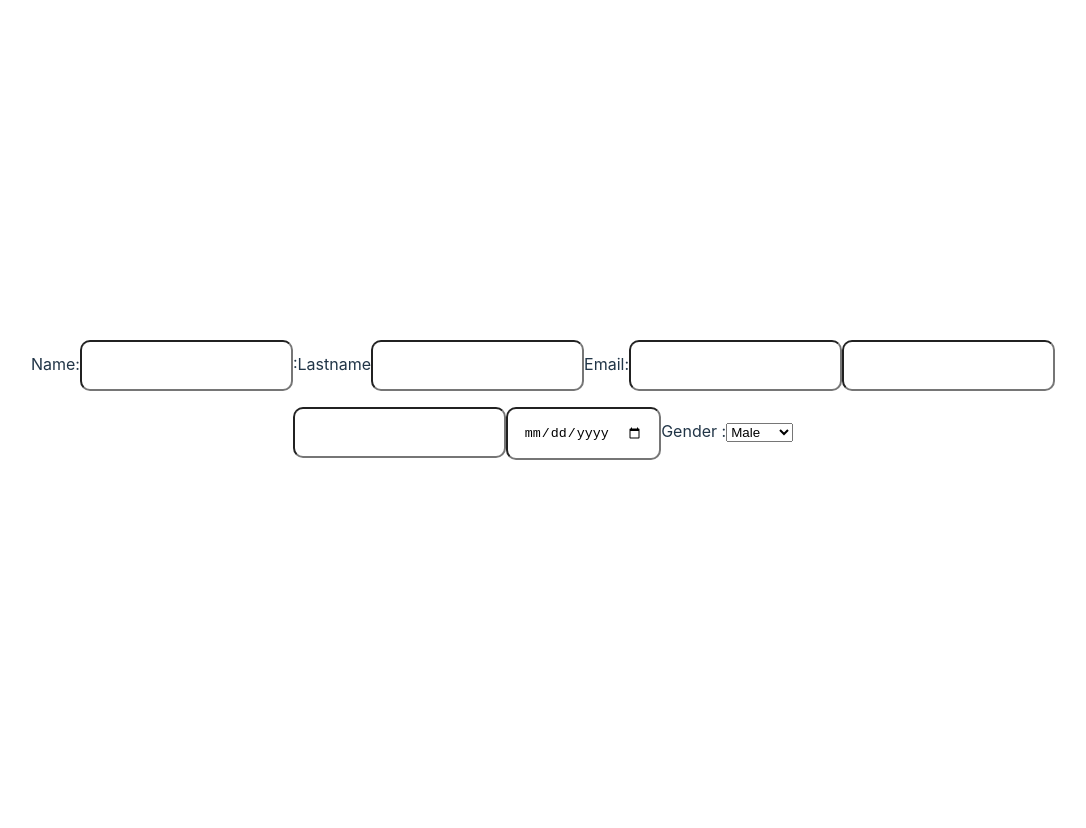
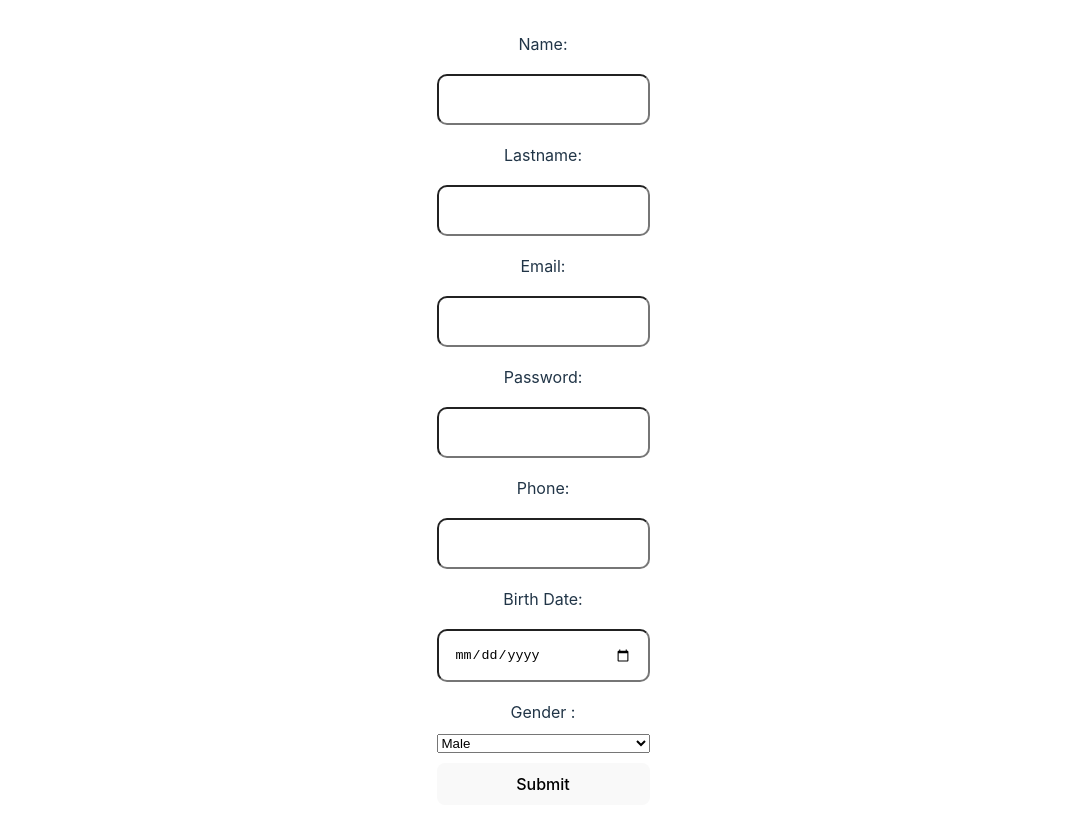
Before and after one commit to ChaganYangoz/fitlife, a React (Vite) app in the folder frontend/: page /userupdate in a window 1280 px wide. Shown: the top 828 px of the page, without its empty margins (97-1183 px from the left). Before the commit the page ends 800 px from the top, so only its background shows below. Built offline with nearby package versions, Linux system fonts and the light colour scheme.

Commit message:
admin can update

```diff
--- a/frontend/src/App.css
+++ b/frontend/src/App.css
@@ -44,16 +44,8 @@ input {
   text-decoration: underline;
 }
 
-.userContainer {
-	display: grid;
-	gap: 10px;
-	grid-template-columns: auto;
-}
-
-.userCard {
+.usercard {
   border: 1px solid black;
-	display: flex;
-	gap: 10px;
   align-items: center;
 }
 
--- a/frontend/src/pages/AdminPanel.jsx
+++ b/frontend/src/pages/AdminPanel.jsx
@@ -1,16 +1,69 @@
-import { useState } from "react";
+import { useState, useEffect } from "react";
+import { useUserSession } from "./user-context";
+import { useHistory } from "react-router-dom/cjs/react-router-dom.min";
 
 const AdminPanel = () => {
+  const { logIn } = useUserSession();
+  const history = useHistory();
+
   const [selectedId, setSelectedID] = useState("");
   const [isOpen, setIsOpen] = useState(false);
-  const [roll, setRole] = useState(0);
-
-  const togglePopup = () => {
+  const [role, setRole] = useState("");
+  const [data, setData] = useState(null);
+  const [data1, setData1] = useState(null);
+  const togglePopup = async () => {
     setIsOpen(!isOpen);
   };
 
+  useEffect(() => {
+    showAllCoaches();
+  }, []);
+  useEffect(() => {
+    showAllUsers();
+  }, []);
+  const showAllCoaches = async () => {
+    try {
+      const response = await fetch("http://localhost:3000/coach/showall", {
+        method: "GET",
+        headers: {
+          "Content-Type": "application/json",
+        },
+      });
+
+      if (response.ok) {
+        const responseData = await response.json();
+        setData(responseData); // Veriyi state'e kaydet
+      } else {
+        console.error("User Reg failed");
+      }
+    } catch (error) {
+      console.error("Error:", error);
+    }
+  };
+
+  const showAllUsers = async () => {
+    try {
+      const response = await fetch("http://localhost:3000/users/showall", {
+        method: "GET",
+        headers: {
+          "Content-Type": "application/json",
+        },
+      });
+
+      if (response.ok) {
+        const responseData = await response.json();
+        setData1(responseData); // Veriyi state'e kaydet
+        console.log(data1);
+      } else {
+        console.error("User Reg failed");
+      }
+    } catch (error) {
+      console.error("Error:", error);
+    }
+  };
   const handleSubmit = async (e) => {
     e.preventDefault();
+    if (role === "user") {
       const member = {
         name: e.target[0].value,
         surname: e.target[1].value,
@@ -19,10 +72,9 @@ const AdminPanel = () => {
         phone: e.target[4].value,
         date: e.target[5].value,
         gender: e.target[6].value,
+        mark: e.target[7].value,
         active: true,
-      role: roll,
       };
-    setIsOpen(!isOpen);
       try {
         const response = await fetch("http://localhost:3000/users/register", {
           method: "POST",
@@ -40,14 +92,55 @@ const AdminPanel = () => {
       } catch (error) {
         console.error("Error:", error);
       }
+    } else if (role === "coach") {
+      const coach = {
+        name: e.target[0].value,
+        surname: e.target[1].value,
+        email: e.target[2].value,
+        password: e.target[3].value,
+        phone: e.target[4].value,
+        experience: e.target[5].value,
+        proficiency: e.target[6].value,
       };
+      try {
+        const response = await fetch("http://localhost:3000/coach/register", {
+          method: "POST",
+          headers: {
+            "Content-Type": "application/json",
+          },
+          body: JSON.stringify(coach),
+        });
+
+        if (response.ok) {
+          const responsedata = await response.json();
+          setData(responsedata);
+        } else {
+          console.error("User Reg failed");
+        }
+      } catch (error) {
+        console.error("Error:", error);
+      }
+    }
+    setIsOpen(!isOpen);
+  };
+
+  const userClick = (e) => {
+    data1.users.map((user) => {
+      if (user._id === e.target.value) {
+        logIn(user);
+        history.push("/userupdate");
+      }
+    });
+  };
+
   return (
     <div className="userContainer">
       <div className="leftbar">
         <button
           onClick={() => {
             togglePopup();
-            setRole(0);
+            console.log(data);
+            setRole("coach");
           }}
         >
           Add Coach
@@ -55,7 +148,7 @@ const AdminPanel = () => {
         <button
           onClick={() => {
             togglePopup();
-            setRole(1);
+            setRole("user");
           }}
         >
           Add User
@@ -73,16 +166,72 @@ const AdminPanel = () => {
               <input type="text" placeholder="email" />
               <input type="text" placeholder="password" />
               <input type="text" placeholder="phone" />
+
+              {role === "user" && (
+                <>
                   <input type="date" name="date" />
+                  <label htmlFor="gender">Gender:</label>
                   <select name="gender" id="gender">
                     <option value="male">Male</option>
                     <option value="female">Female</option>
                   </select>
+                  <label htmlFor="mark">Choose your mark:</label>
+                </>
+              )}
+              {role === "coach" && (
+                <>
+                  <label htmlFor="mark">Choose your experince:</label>
+                </>
+              )}
+              <select name="mark" id="mark">
+                <option value="gainweight">Gain Weight</option>
+                <option value="loseweight">Lose Weight</option>
+                <option value="maintainweight">Maintain Weight</option>
+                <option value="gainmuscle">Gain Muscle</option>
+              </select>
+              {role === "coach" && (
+                <>
+                  <label htmlFor="number">Proficiency</label>
+                  <input type="number" max={10} />
+                </>
+              )}
               <button type="submit">Add</button>
             </form>
           </div>
         </div>
       )}
+      <>
+        {data && (
+          <>
+            {data.coaches.map((coach) => (
+              <div className="usercard" key={coach._id}>
+                {coach.name} {coach.surname} <br />
+                {coach.email}
+                <div>
+                  <button>Update</button>
+                </div>
+              </div>
+            ))}
+          </>
+        )}
+      </>
+      <>
+        {data1 && (
+          <>
+            {data1.users.map((user) => (
+              <div className="usercard" key={user._id}>
+                {user.name} {user.surname} <br />
+                {user.email}
+                <div>
+                  <button value={user._id} onClick={userClick}>
+                    Update
+                  </button>
+                </div>
+              </div>
+            ))}
+          </>
+        )}
+      </>
     </div>
   );
 };
--- a/frontend/src/pages/updateUser.jsx
+++ b/frontend/src/pages/updateUser.jsx
@@ -1,70 +1,99 @@
-import { useState, useEffect } from 'react';
-import { useUserSession } from './user-context';
+import { useState, useEffect } from "react";
+import { useUserSession } from "./user-context";
 
 export const UpdateUser = () => {
   const { user } = useUserSession();
 
-	const [name, setName] = useState(user.name);
-	const [surname, setSurname] = useState(user.surname);
-	const [email, setEmail] = useState(user.email);
-	const [password, setPassword] = useState(user.password);
-	const [phone, setPhone] = useState(user.phone);
-	const [date, setDate] = useState(user.date);
-	const [gender, setGender] = useState(user.gender);
+  const [name1, setName] = useState(user.name);
+  const [surname1, setSurname] = useState(user.surname);
+  const [email1, setEmail] = useState(user.email);
+  const [password1, setPassword] = useState(user.password);
+  const [phone1, setPhone] = useState(user.phone);
+  const [date1, setDate] = useState(user.date);
+  const [gender1, setGender] = useState(user.gender);
+
+  const handleSubmit = async (e) => {
+    e.preventDefault();
+    const member = {
+      name: name1,
+      surname: surname1,
+      email: email1,
+      password: password1,
+      phone: phone1,
+      date: date1,
+      gender: gender1,
+    };
+    try {
+      const response = await fetch("http://localhost:3000/users/update", {
+        method: "POST",
+        headers: {
+          "Content-Type": "application/json",
+        },
+        body: JSON.stringify({ _id: user.id, updatedData: member }),
+      });
+
+      if (response.ok) {
+        const data = await response.json();
+        console.log("User updated:", data);
+      } else {
+        console.error("failed");
+      }
+    } catch (error) {
+      console.error("Error:", error);
+    }
+  };
 
   return (
-		<div className='container'>
-			<div>
-				<label htmlFor=''>Name:</label>
+    <div className="container">
+      <form onSubmit={handleSubmit}>
+        <label htmlFor="">Name:</label>
         <input
-					type='text'
-					value={name}
+          type="text"
+          value={name1}
           onChange={(e) => setName(e.target.value)}
         />
-				<label htmlFor=''>:Lastname</label>
+        <label htmlFor="">Lastname:</label>
         <input
-					type='text'
-					value={surname}
+          type="text"
+          value={surname1}
           onChange={(e) => setSurname(e.target.value)}
         />
-				<label htmlFor=''>Email:</label>
+        <label htmlFor="">Email:</label>
         <input
-					type='text'
-					value={email}
+          type="text"
+          value={email1}
           onChange={(e) => setEmail(e.target.value)}
         />
+        <label htmlFor="">Password:</label>
         <input
-					type='text'
-					value={password}
+          type="text"
+          value={password1}
           onChange={(e) => setPassword(e.target.value)}
         />
+        <label htmlFor="">Phone:</label>
         <input
-					type='text'
-					value={phone}
+          type="text"
+          value={phone1}
           onChange={(e) => setPhone(e.target.value)}
         />
+        <label htmlFor="">Birth Date:</label>
         <input
-					type='date'
-					value={date}
+          type="date"
+          value={date1}
           onChange={(e) => setDate(e.target.value)}
         />
-				<label htmlFor='gender'>Gender :</label>
+        <label htmlFor="gender">Gender :</label>
 
-				<select id='gender'>
-					<option
-						value='male'
-						selected={user.gender === 'Male'}
-					>
+        <select id="gender">
+          <option value="male" selected={user.gender === "Male"}>
             Male
           </option>
-					<option
-						value='female'
-						selected={user.gender === 'Female'}
-					>
+          <option value="female" selected={user.gender === "Female"}>
             Female
           </option>
         </select>
-			</div>
+        <button type="submit">Submit</button>
+      </form>
     </div>
   );
 };
```
Also changed, not shown: 2 other files (tests, documents, lock files or other folders). Lines whose indentation alone changed are shown as unchanged.
